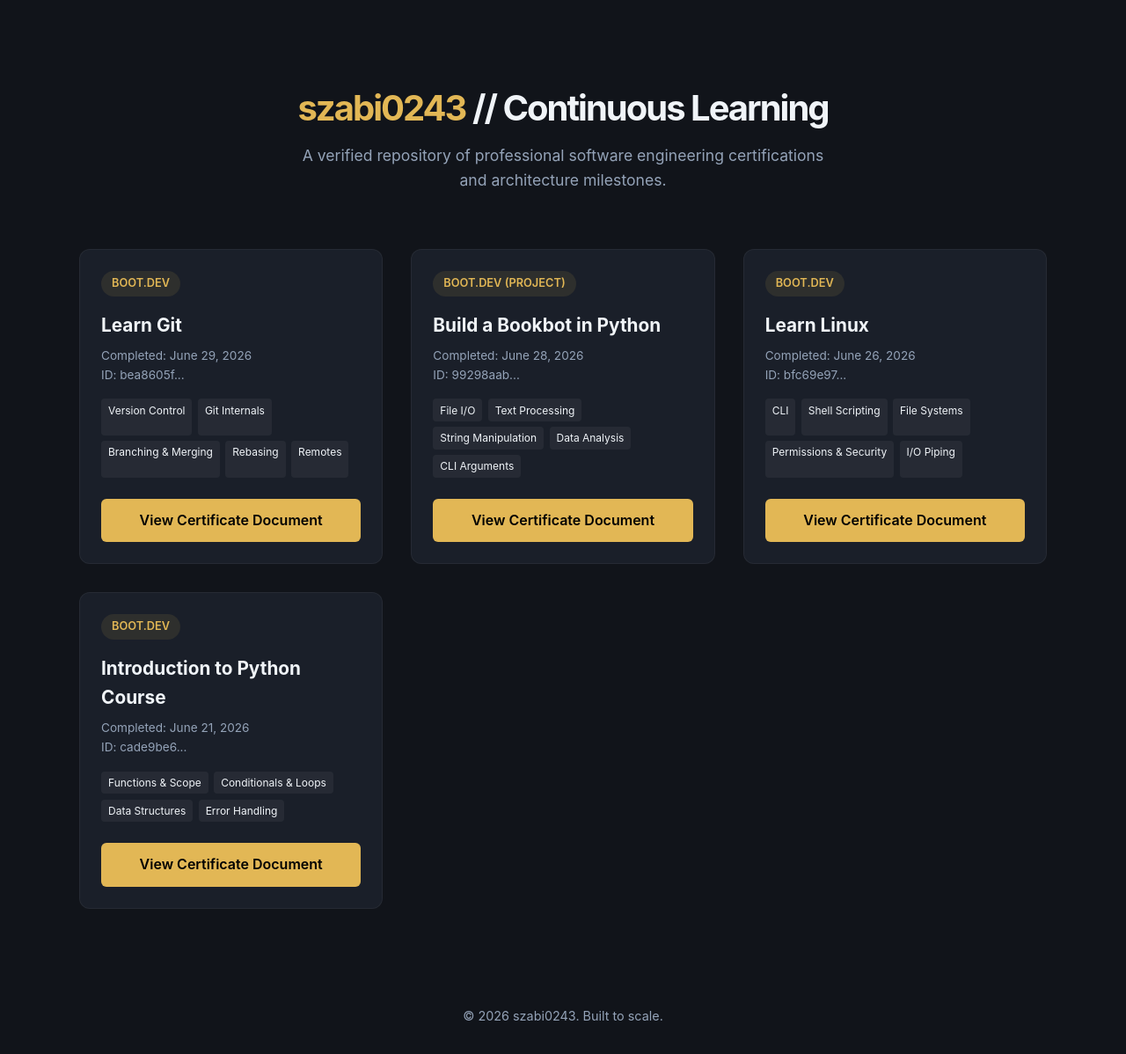
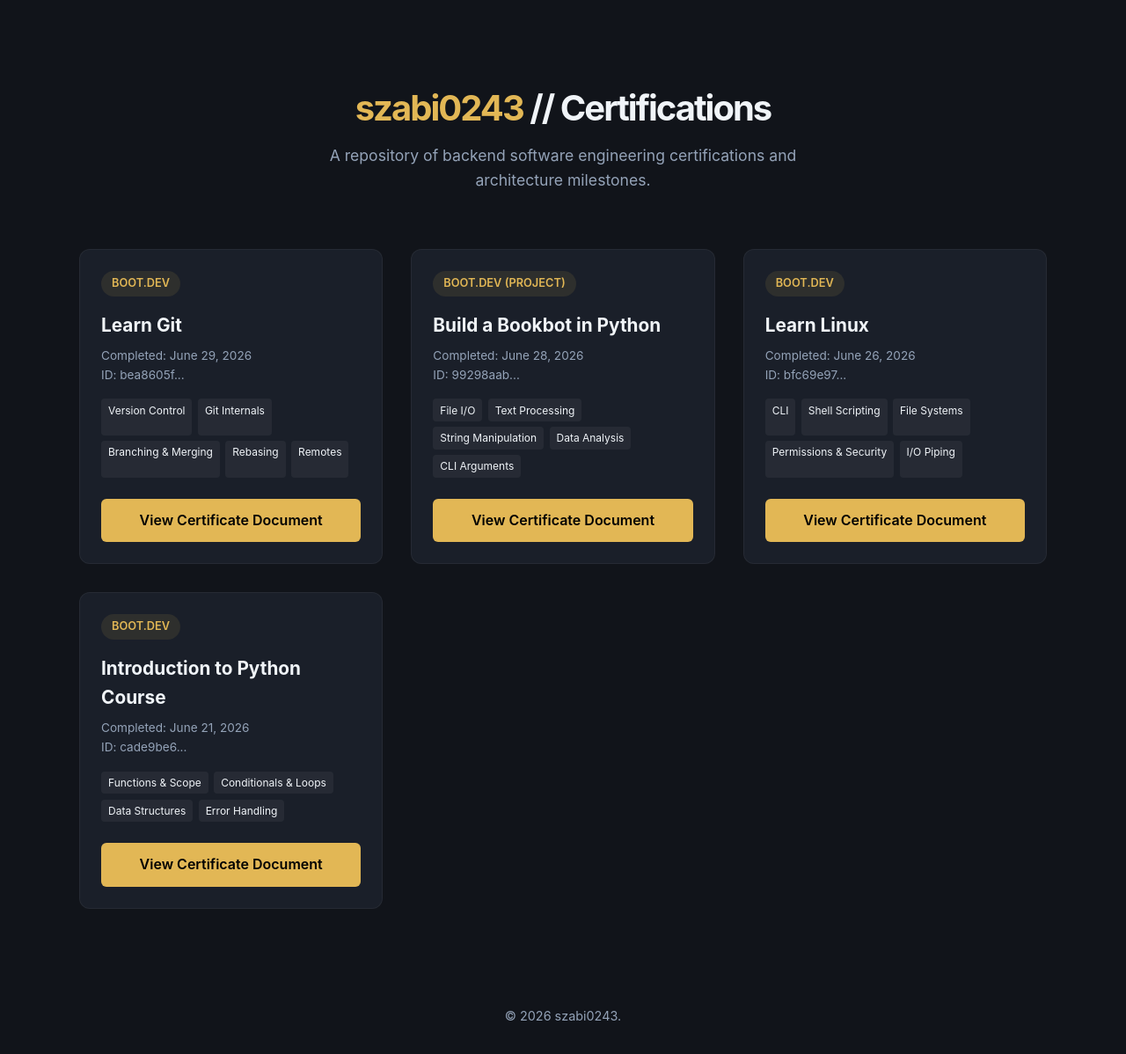
Before and after one commit to szabi0243/certificates-portfolio, a plain HTML site: page index.html in a window 1280 px wide. Shown: the whole page at 88% size. Drawn offline with Linux system fonts and the light colour scheme.

Commit message:
rewrite descriptions

```diff
--- a/index.html
+++ b/index.html
@@ -146,8 +146,8 @@
 <body>
 
     <header>
-        <h1><span>szabi0243</span> // Continuous Learning</h1>
-        <p class="subtitle">A verified repository of professional software engineering certifications and architecture milestones.</p>
+        <h1><span>szabi0243</span> // Certifications</h1>
+        <p class="subtitle">A repository of backend software engineering certifications and architecture milestones.</p>
     </header>
 
     <main>
@@ -156,7 +156,7 @@
     </main>
 
     <footer>
-        <p>&copy; 2026 szabi0243. Built to scale.</p>
+        <p>&copy; 2026 szabi0243.</p>
     </footer>
 
     <script>
```
